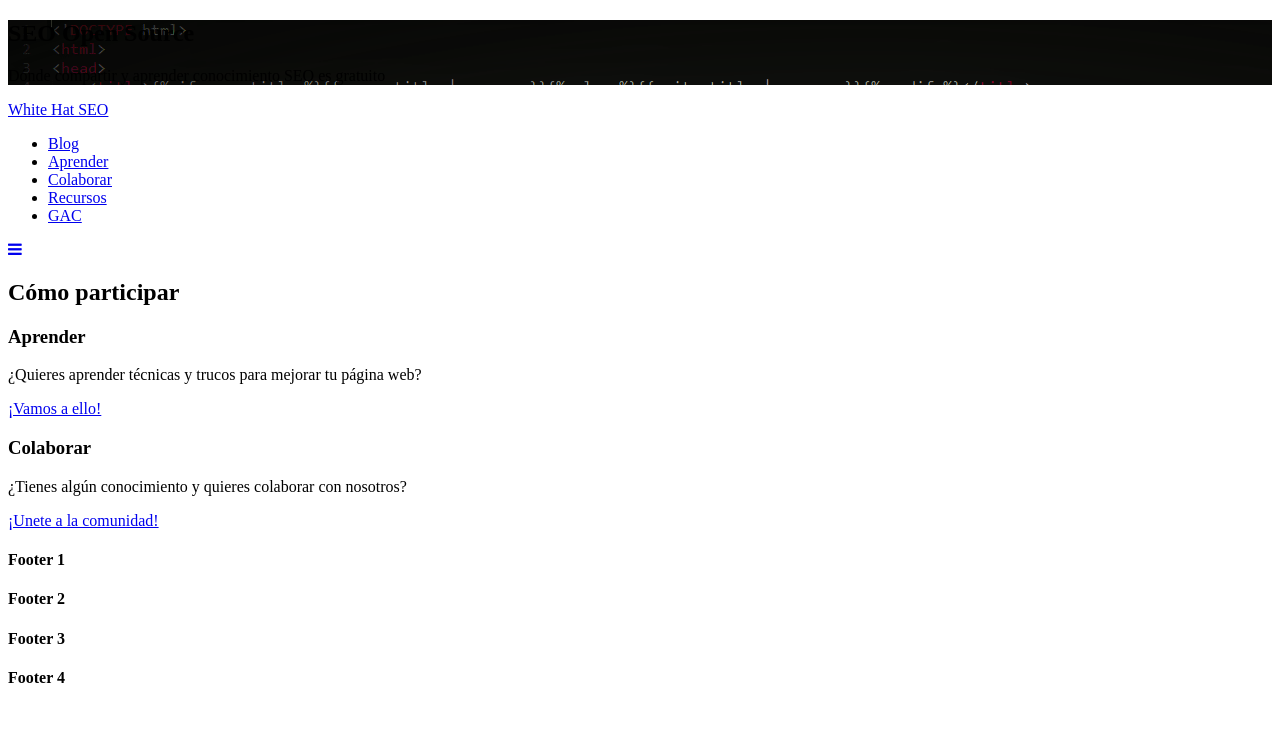
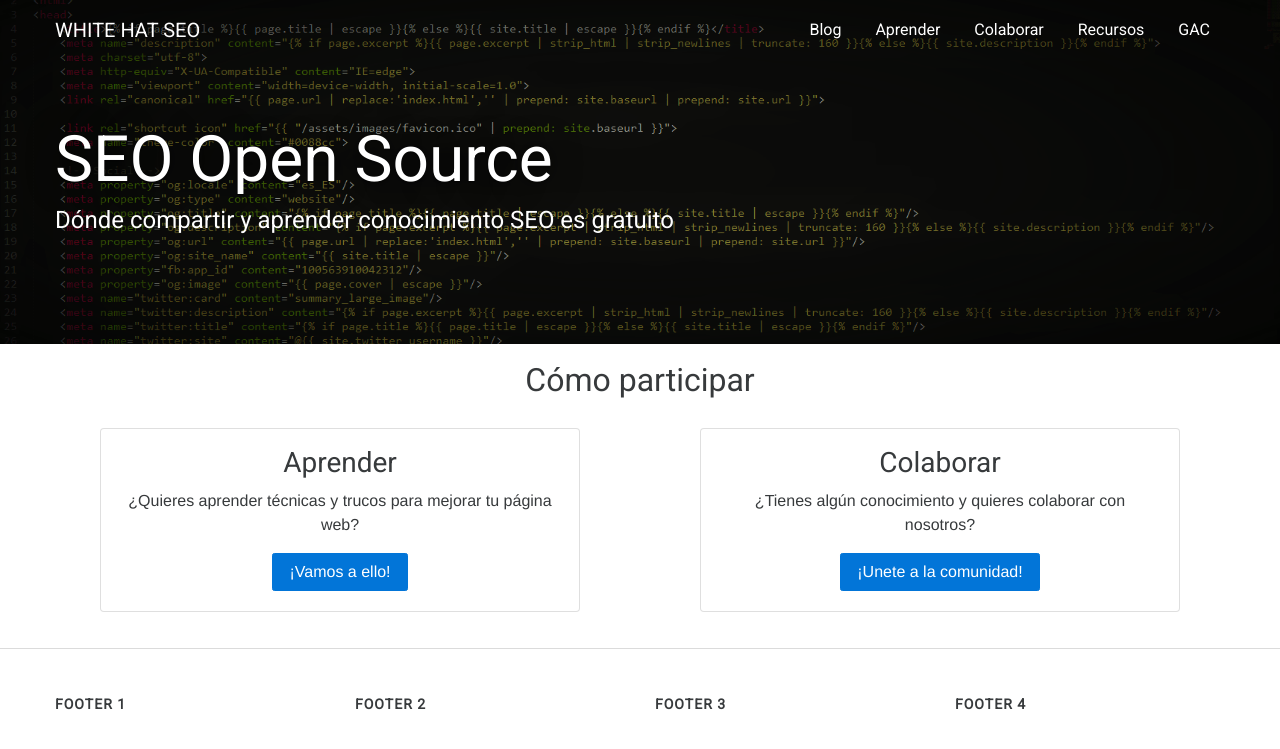
Before and after one commit to WhiteHatSEO/whitehatseo.github.io, a Jekyll site: the page built from index.html, in a window 1280 px wide. Shown: the top 749 px of the page. Built offline with Jekyll 4.4.1, drawn with Linux system fonts in a browser that asks for light colours; nearby versions of some CDN libraries.

Commit message:
Update head.html

```diff
--- a/_includes/head.html
+++ b/_includes/head.html
@@ -29,7 +29,7 @@
 	<!-- Styles -->
 	<link rel="stylesheet" type="text/css" href="https://maxcdn.bootstrapcdn.com/font-awesome/4.6.3/css/font-awesome.min.css">
 	<link rel="stylesheet" type="text/css" href="https://fonts.googleapis.com/css?family=Roboto">
-	<link rel="prefetch alternate stylesheet" type="text/css" href="{{ "/css/main.css" | prepend: site.baseurl }}">
+	<link rel="stylesheet" type="text/css" href="{{ "/css/main.css" | prepend: site.baseurl }}">
 
 	<!-- Schema -->
 	<script type="application/ld+json">
```
